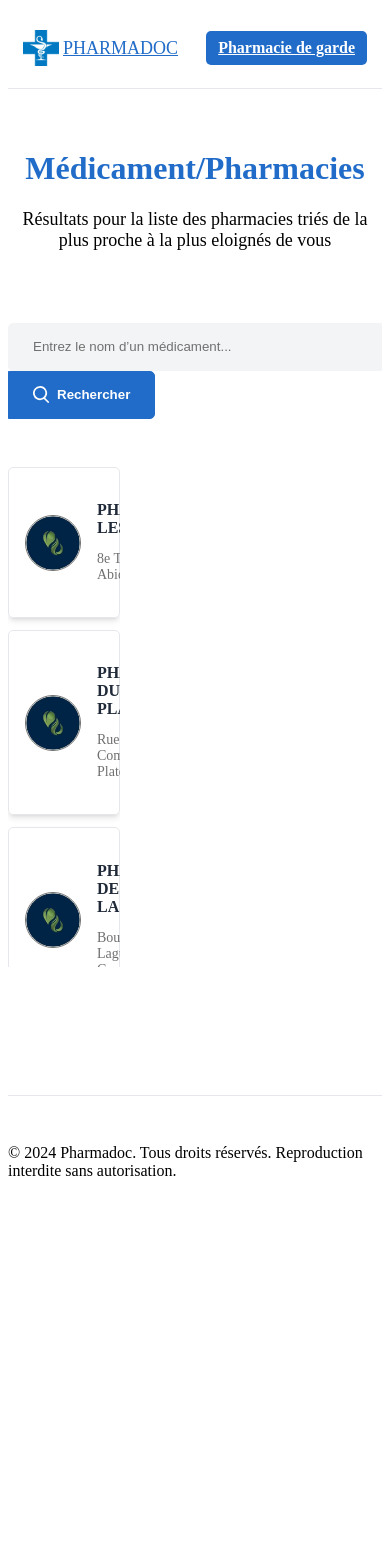
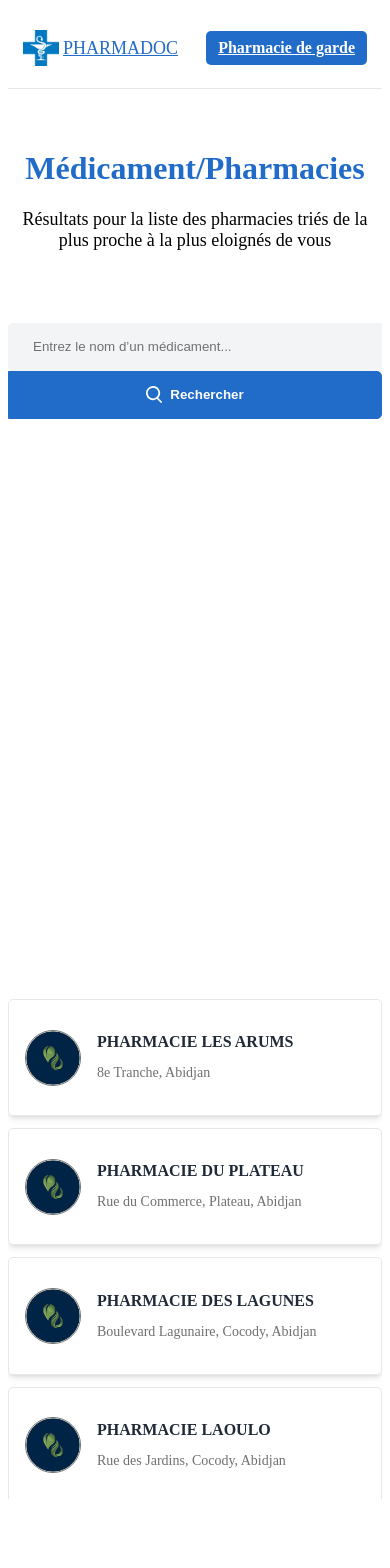
Before and after one commit to allvncr/Pharmadoc, a Vue app: page /medicaments in a window 390 px wide. Shown: the top 1568 px of the page. Before the commit the page ends 1236 px from the top, so only its background shows below. Built offline with nearby package versions, Linux system fonts and the light colour scheme; no server answers; the HTML template or start-up script is replaced by a standard one.

Commit message:
responsive

```diff
--- a/src/router/index.js
+++ b/src/router/index.js
@@ -20,6 +20,19 @@ const router = createRouter({
       name: "Centre d'aide",
       meta: { title: "Centre d'aide" },
       component: () => import('../views/HelpView.vue')
+    },
+    {
+      path: '/pharmacie-garde',
+      name: 'Pharmacie de Garde',
+      meta: { title: 'Pharmacie de Garde' },
+      component: () => import('../views/PharmaGarde.vue')
+    },
+    {
+      path: '/:catchAll(.*)',
+      name: 'Not Found',
+      redirect: () => {
+        return { path: '/' }
+      }
     }
   ]
 })
--- a/src/views/HomeView.vue
+++ b/src/views/HomeView.vue
@@ -91,6 +91,9 @@ form {
   }
 
   button {
+    @media (max-width: $phone) {
+      width: 100%;
+    }
     cursor: pointer;
     background-color: $blue;
     color: #fff;
--- /dev/null
+++ b/src/views/PharmaGarde.vue
@@ -0,0 +1,3 @@
+<template>
+  <main></main>
+</template>
--- a/src/views/SearchView.vue
+++ b/src/views/SearchView.vue
@@ -121,7 +121,8 @@ onMounted(() => {
 
 <style lang="scss" scoped>
 .container {
-  padding: 40px 0;
+  padding-top: 40px;
+  padding-bottom: 40px;
   min-height: calc(100vh - 80px);
 }
 
@@ -170,6 +171,9 @@ form {
   }
 
   button {
+    @media (max-width: $phone) {
+      width: 100%;
+    }
     cursor: pointer;
     background-color: $blue;
     color: #fff;
@@ -204,12 +208,19 @@ form {
 }
 
 .results {
+  @media (max-width: $tablette) {
+    flex-direction: column-reverse;
+    gap: 32px;
+  }
   position: relative;
   padding: 48px 0;
   display: flex;
   gap: 16px;
 
   .left {
+    @media (max-width: $tablette) {
+      width: 100%;
+    }
     width: 30%;
     height: 500px;
     overflow-y: auto;
@@ -256,9 +267,11 @@ form {
     }
   }
   .right {
-    position: sticky;
-    top: 100px;
+    @media (max-width: $tablette) {
+      width: 100%;
+    }
     width: 60%;
+    z-index: 0;
   }
 }
 </style>
```
